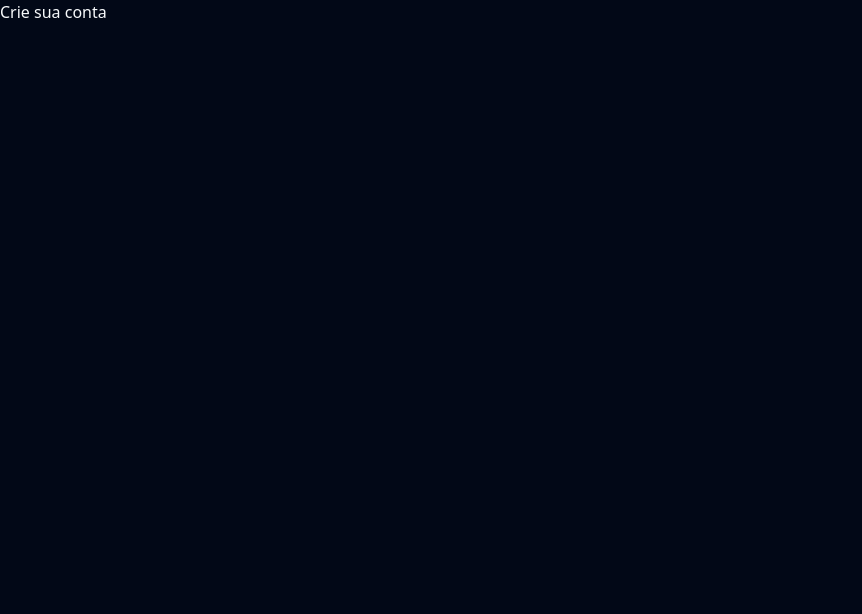
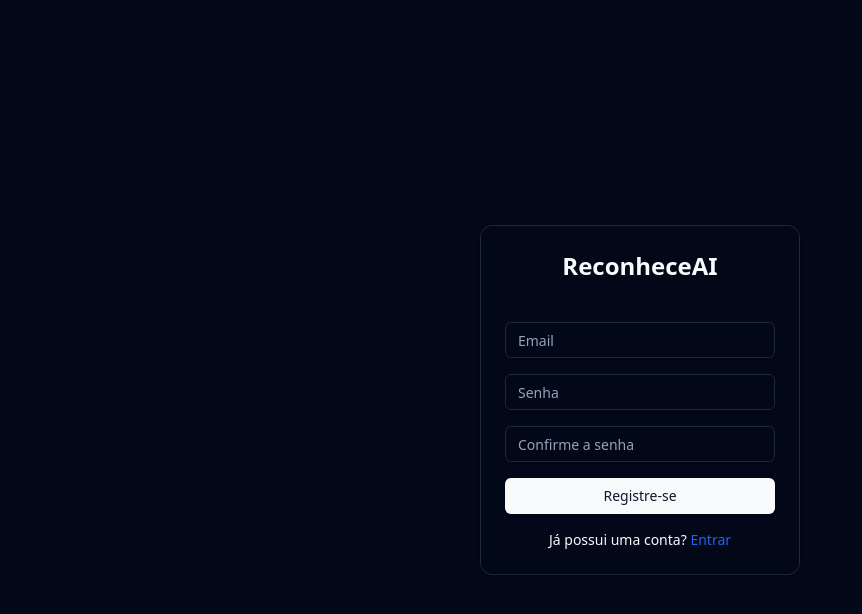
Before and after one commit to otavioP1/img-recognition-app, a React (Vite) app in the folder frontend/: page /register in a window 1280 px wide. Shown: the top 614 px of the page, without its empty margins (0-862 px from the left). Built offline with nearby package versions, Linux system fonts and the light colour scheme.

Commit message:
feat: tela de isncrição

```diff
--- a/frontend/src/components/Authentication/LoginForm.tsx
+++ b/frontend/src/components/Authentication/LoginForm.tsx
@@ -19,9 +19,11 @@ export function LoginForm() {
     e.preventDefault();
 
     if (!validate()) return false;
+
     setLoading(true);
     const res = await login(email, password);
     setLoading(false);
+
     if (!res.success) {
       let newErrors = { email: '', password: '' };
       newErrors.password = res.error;
@@ -54,7 +56,7 @@ export function LoginForm() {
 
   return (
     <div className='flex h-screen items-center justify-center'>
-      <Card className="p-6 flex flex-col gap-4">
+      <Card className="p-6 flex flex-col gap-4 min-w-80">
         <h1 className="text-2xl font-bold text-center mb-6">ReconheceAI</h1>
         <form onSubmit={handleSubmit} className="space-y-4">
           <div>
--- a/frontend/src/components/Authentication/RegisterForm.tsx
+++ b/frontend/src/components/Authentication/RegisterForm.tsx
@@ -1,5 +1,129 @@
+import { useState } from 'react';
+import { Link, useNavigate } from 'react-router-dom';
+import { isValidEmail } from '@/lib/utils';
+import { Button } from '@/components/ui/button';
+import { Card } from '@/components/ui/card';
+import { Input } from '@/components/ui/input';
+import { useAuth } from '@/contexts/AuthContext';
+
 export function RegisterForm() {
+  const [loading, setLoading] = useState(false);
+  const [email, setEmail] = useState('');
+  const [password, setPassword] = useState('');
+  const [passwordConfirmation, setPasswordConfirmation] = useState('');
+  const [errors, setErrors] = useState<{ email: string; password: string, passwordConfirmation: string }>({email: '', password: '', passwordConfirmation: ''});
+
+  const navigate = useNavigate();
+  const { login } = useAuth();
+
+  const handleSubmit = async (e: React.FormEvent) => {
+    e.preventDefault();
+
+    if (!validate()) return false;
+
+    // setLoading(true);
+    // const res = await login(email, password);
+    // setLoading(false);
+
+    // if (!res.success) {
+    //   let newErrors = { email: '', password: '', passwordConfirmation: '' };
+    //   newErrors.password = res.error;
+    //   setErrors(newErrors);
+    //   return false;
+    // }
+    navigate('/image-analysis');
+  };
+
+  const validate = () :boolean => {
+    let valid = true;
+    const newErrors = { email: '', password: '', passwordConfirmation: '' };
+
+    if (!email) {
+      newErrors.email = 'Informe o email';
+      valid = false;
+    } else if (!isValidEmail(email)) {
+      newErrors.email = 'Email inválido';
+      valid = false;
+    }
+
+    if (!password) {
+      newErrors.password = 'Informe a senha';
+      valid = false;
+    }
+
+    if (!passwordConfirmation) {
+      newErrors.passwordConfirmation = 'Informe a confirmação de senha';
+      valid = false;
+    }
+
+    if (password && passwordConfirmation && password != passwordConfirmation) {
+      newErrors.passwordConfirmation = 'As senhas não conferem';
+      valid = false;
+    }
+
+    setErrors(newErrors);
+    return valid;
+  }
+
   return (
-    <h1>Crie sua conta</h1>
+    <div className='flex h-screen items-center justify-center'>
+      <Card className="p-6 flex flex-col gap-4 min-w-80">
+        <h1 className="text-2xl font-bold text-center mb-6">ReconheceAI</h1>
+        <form onSubmit={handleSubmit} className="space-y-4">
+          <div>
+            <Input
+              type="text"
+              placeholder="Email"
+              value={email}
+              onChange={(e) => setEmail(e.target.value)}
+            />
+            {errors && errors.email &&
+              <p className="mt-1 text-xs text-red-500">
+                {errors.email}
+              </p>
+            }
+          </div>
+          <div>
+            <Input
+              type="password"
+              placeholder="Senha"
+              value={password}
+              onChange={(e) => setPassword(e.target.value)}
+            />
+            {errors && errors.password &&
+              <p className="mt-1 text-xs text-red-500">
+                {errors.password}
+              </p>
+            }
+          </div>
+          <div>
+            <Input
+              type="password"
+              placeholder="Confirme a senha"
+              value={passwordConfirmation}
+              onChange={(e) => setPasswordConfirmation(e.target.value)}
+            />
+            {errors && errors.passwordConfirmation &&
+              <p className="mt-1 text-xs text-red-500">
+                {errors.passwordConfirmation}
+              </p>
+            }
+          </div>
+          <Button
+            type="submit"
+            disabled={loading}
+            className={loading ? 'opacity-50 cursor-not-allowed w-full' : 'w-full'}
+          >
+            {loading ? 'Processando...' : 'Registre-se'}
+          </Button>
+          <p className="text-center text-sm">
+            Já possui uma conta?{' '}
+            <Link to="/login" className="text-blue-600 hover:underline">
+              Entrar
+            </Link>
+          </p>
+        </form>
+      </Card>
+    </div>
   );
 }
```
